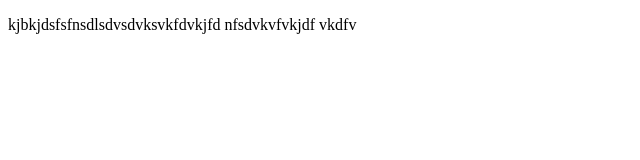
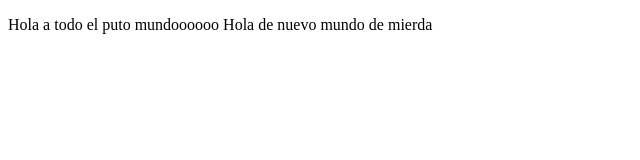
Before and after one commit to nicolayev/preoyectoDemo, a plain HTML site: page index.html in a window 1280 px wide. Shown: the whole page, without its empty margins (0-640 px from the left). Drawn offline with Linux system fonts and the light colour scheme.

Commit message:
nuevos cambios

```diff
--- a/index.html
+++ b/index.html
@@ -7,8 +7,9 @@
     <title>hola mundo</title>
 </head>
 <body>
-    <p>kjbkjdsfsfnsdlsdvsdvksvkfdvkjfd
-        nfsdvkvfvkjdf  vkdfv
+    <p>
+        Hola a todo el puto mundoooooo
+        Hola de nuevo mundo de mierda
     </p>
 </body>
 </html>
```
